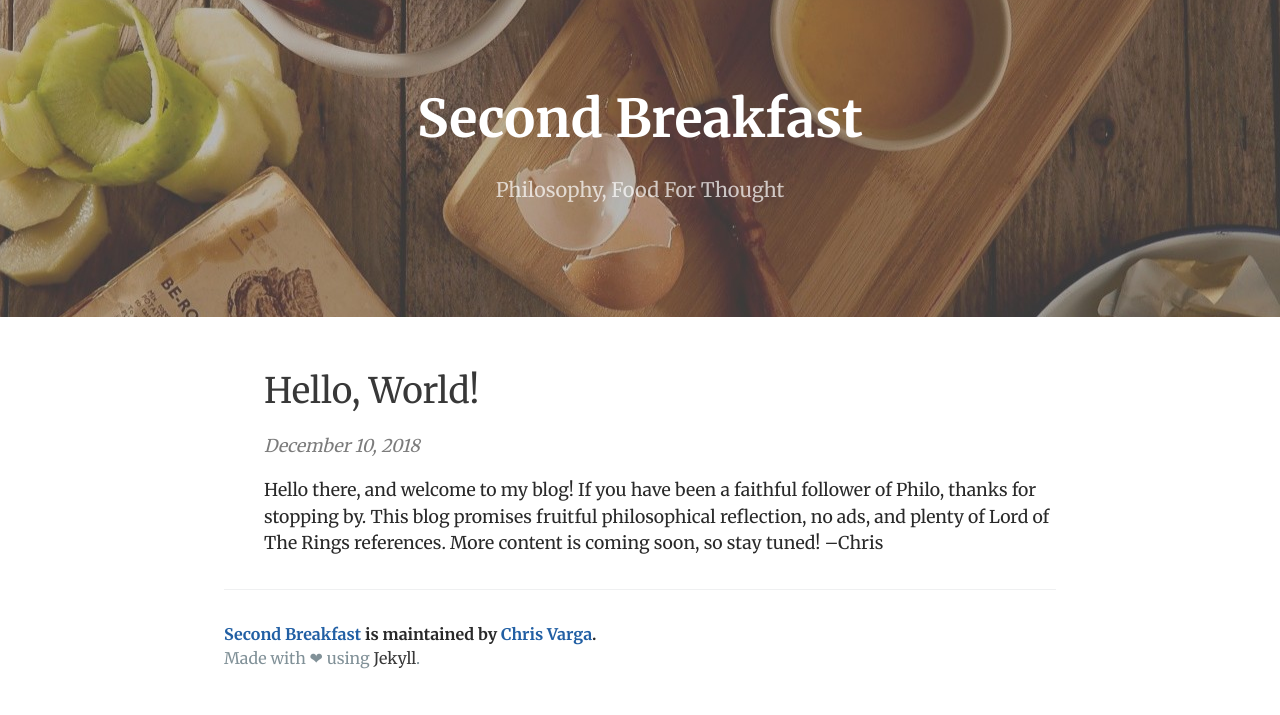
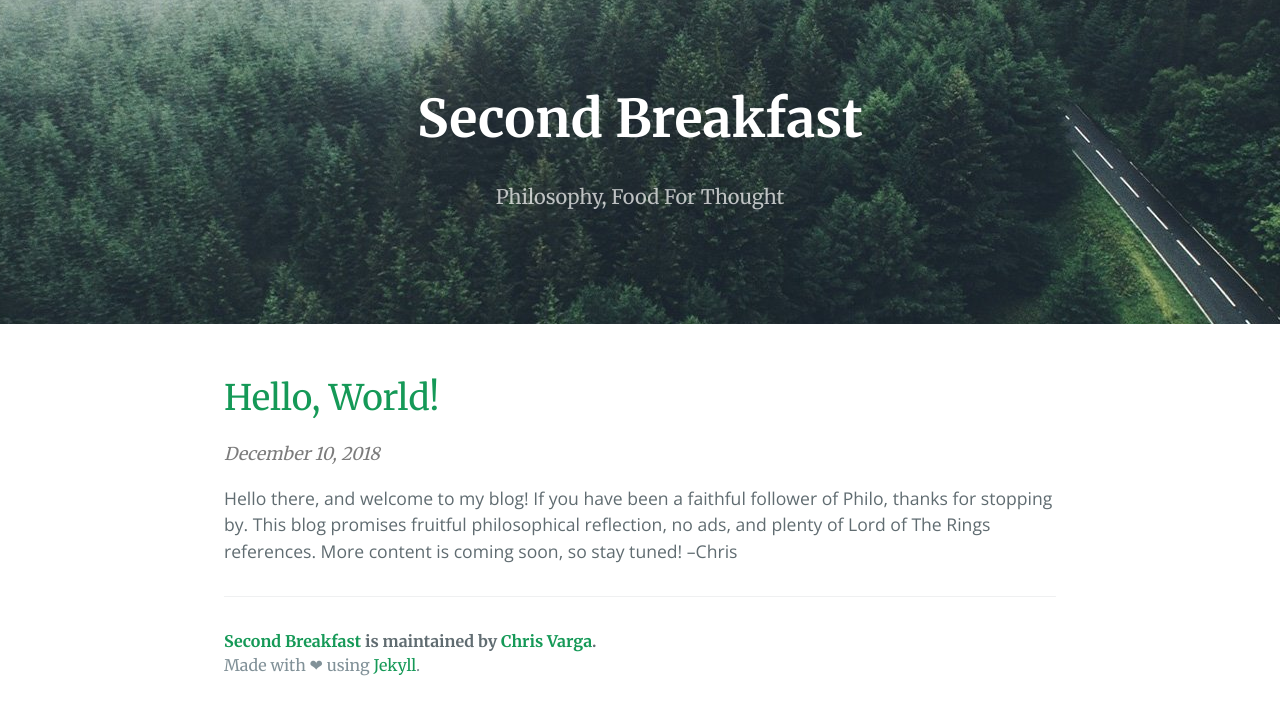
Before and after one commit to second-breakfast/second-breakfast.github.io, a Jekyll site: the page built from index.html, in a window 1280 px wide. Shown: the top 715 px of the page. Built offline with Jekyll 4.4.1, drawn with Linux system fonts in a browser that asks for light colours; the list of posts is cut into pages by our own code.

Commit message:
Clean up style

```diff
--- a/_includes/head.html
+++ b/_includes/head.html
@@ -5,6 +5,7 @@
   <meta name="theme-color" content="#157878">
   <link rel="stylesheet" href="{{ site.baseurl }}/css/normalize.css">
   <link href='https://fonts.googleapis.com/css?family=Merriweather:400,700' rel='stylesheet' type='text/css'>
+  <link href='https://fonts.googleapis.com/css?family=Open+Sans:400,700' rel='stylesheet' type='text/css'>
   <link rel="stylesheet" href="{{ site.baseurl }}/css/cayman.css">
 
   <link rel="apple-touch-icon" sizes="180x180" href="/assets/apple-touch-icon.png">
--- a/css/cayman.css
+++ b/css/cayman.css
@@ -129,9 +129,11 @@
 
 * { box-sizing: border-box; }
 
-body { padding: 0; margin: 0; font-family: "Merriweather", "Helvetica Neue", Helvetica, Arial, sans-serif; font-size: 16px; line-height: 1.5; color: #292929; }
+body { padding: 0; margin: 0; font-family: "Merriweather", "Helvetica Neue", Helvetica, Arial, sans-serif; font-size: 16px; line-height: 1.5; color: #606c71; }
 
-a { color: #383838; text-decoration: none; }
+body p { font-family: "Open Sans"; }
+
+a { color: #159957; text-decoration: none; }
 a:hover { text-decoration: underline; }
 
 .btn { display: inline-block; margin-bottom: 1rem; color: rgba(255, 255, 255, 0.7); background-color: rgba(255, 255, 255, 0.08); border-color: rgba(255, 255, 255, 0.2); border-style: solid; border-width: 1px; border-radius: 0.3rem; transition: color 0.2s, background-color 0.2s, border-color 0.2s; }
@@ -142,8 +144,7 @@ a:hover { text-decoration: underline; }
 @media screen and (max-width: 42em) { .btn { display: block; width: 100%; padding: 0.75rem; font-size: 0.9rem; }
   .btn + .btn { margin-top: 1rem; margin-left: 0; } }
 
-/*.page-header { color: #fff; text-align: center; background-color: #283256; background-image: url(../assets/misty.jpg); }*/
-.page-header { color: #fff; text-align: center; background-color: #283256; background: url(../assets/food.jpg) center; }
+.page-header { color: #fff; text-align: center; background-color: #283256; background: url(../assets/misty.jpg) no-repeat center; }
 .page-header a { color: #fff; }
 @media screen and (min-width: 64em) { .page-header { padding: 5rem 6rem; } }
 @media screen and (min-width: 42em) and (max-width: 64em) { .page-header { padding: 3rem 4rem; } }
@@ -154,7 +155,7 @@ a:hover { text-decoration: underline; }
 @media screen and (min-width: 42em) and (max-width: 64em) { .project-name { font-size: 2.25rem; } }
 @media screen and (max-width: 42em) { .project-name { font-size: 1.75rem; } }
 
-.project-tagline { margin-bottom: 2rem; font-weight: normal; opacity: 0.7; }
+.project-tagline { margin-bottom: 2rem; margin-top: 1.5rem; font-weight: normal; opacity: 0.7; }
 @media screen and (min-width: 64em) { .project-tagline { font-size: 1.25rem; } }
 @media screen and (min-width: 42em) and (max-width: 64em) { .project-tagline { font-size: 1.15rem; } }
 @media screen and (max-width: 42em) { .project-tagline { font-size: 1rem; } }
@@ -165,7 +166,7 @@ a:hover { text-decoration: underline; }
 @media screen and (min-width: 42em) and (max-width: 64em) { .main-content { padding: 2rem 4rem; font-size: 1.1rem; } }
 @media screen and (max-width: 42em) { .main-content { padding: 2rem 1rem; font-size: 1rem; } }
 .main-content img { max-width: 100%; }
-.main-content h1, .main-content h2, .main-content h3, .main-content h4, .main-content h5, .main-content h6 { margin-top: 2rem; margin-bottom: 1rem; font-weight: normal; color: #383838; }
+.main-content h1, .main-content h2, .main-content h3, .main-content h4, .main-content h5, .main-content h6 { margin-top: 1rem; margin-bottom: 1rem; font-weight: normal; color: #159957; }
 .main-content p { margin-bottom: 1em; }
 .main-content code { padding: 2px 4px; font-family: Consolas, "Liberation Mono", Menlo, Courier, monospace; font-size: 0.9rem; color: #567482; background-color: #f3f6fa; border-radius: 0.3rem; }
 .main-content pre { padding: 0.8rem; margin-top: 0; margin-bottom: 1rem; font: 1rem Consolas, "Liberation Mono", Menlo, Courier, monospace; color: #567482; word-wrap: normal; background-color: #f3f6fa; border: solid 1px #dce6f0; border-radius: 0.3rem; }
@@ -194,6 +195,6 @@ a:hover { text-decoration: underline; }
 
 .site-footer-owner { display: block; font-weight: bold; }
 
-.site-footer-owner a { color: #215fa4; }
+.site-footer-owner a { color: #159957; }
 
 .site-footer-credits { color: #819198; }
--- a/index.html
+++ b/index.html
@@ -4,11 +4,9 @@ title: {{ site.name }}
 ---
 
 <div id="home">
-  <ul class="posts">
-    {% for post in site.posts %}
-      <h1><a href = "{{ site.baseurl }}{{post.url}}">{{ post.title }}</a></h1>
-      <span class="date">{{ post.date | date: '%B %d, %Y' }}</span>
-      <p>{{ post.excerpt }}</p>
-    {% endfor %}
-  </ul>
+  {% for post in site.posts %}
+    <h1><a href = "{{ site.baseurl }}{{post.url}}">{{ post.title }}</a></h1>
+    <span class="date">{{ post.date | date: '%B %d, %Y' }}</span>
+    <p>{{ post.excerpt }}</p>
+  {% endfor %}
 </div>
```
Also changed, not shown: assets/food.jpg (deleted), assets/misty.jpg.
